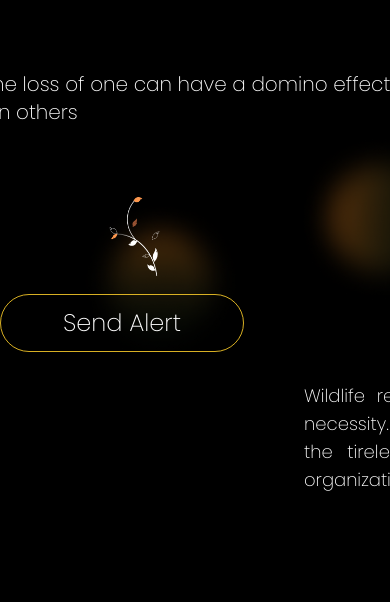
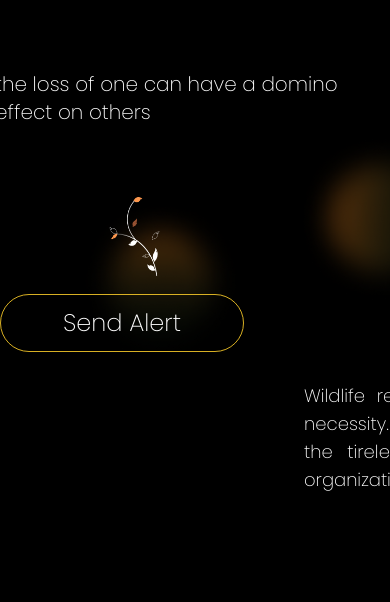
Before and after one commit to Sauhardya27/Wildlife, a website: page index.html in a window 390 px wide. Shown: the part 242-844 px from the top of the page. Drawn offline with nearby package versions, Linux system fonts and the light colour scheme.

Commit message:
Responsive-1

```diff
--- a/index.html
+++ b/index.html
@@ -47,7 +47,7 @@
 				<h1 class="text-7xl md:text-9xl lg:text-10xl xl:text-12xl md:left-19 left-0 right-0 mx-auto font-700 flex justify-center items-center absolute top-20 font-roboto leading-[normal]">Wildlife</h1>
 				<img class="hidden md:inline-block lion z-20 absolute top-0 -mt-14 md:w-[400px] lg:w-[500px] xl:w-[600px]" src="./images/lion.png" alt="lion-img">
 				<div class="flex justify-center">
-					<p class="text-white text-xl xl:text-2xl absolute top-13.5 md:top-13.5 lg:top-15 xl:top-19 w-[420px] md:w-[500px] lg:w-[550px] xl:w-[605px] md:transform-none md:left-19 lg:left-23 xl:left-29 font-thin">the loss of one can have a domino effect on others</p>
+					<p class="text-white text-xl xl:text-2xl absolute top-13.5 md:top-13.5 lg:top-15 xl:top-19 w-[400px] md:w-[500px] lg:w-[550px] xl:w-[605px] md:transform-none md:left-19 lg:left-23 xl:left-29 font-thin">the loss of one can have a domino effect on others</p>
 				</div>
 				<button id="submit" class="text-white text-2xl px-5 rounded-full border hover:bg-brownOrange cursor-pointer transform scale-5 transition-all absolute top-29 lg:top-35 md:left-19 lg:left-35 xl:left-47 hover:scale-125 ease-out duration-300 font-thin show-modal">Send Alert</button>
 				<img class="absolute w-[1000px] top-19 lg:top-23 xl:top-23 custom-xl-left custom-lg-left left-20 -z-20" src="./images/flower.png" alt="flower-img">
```
